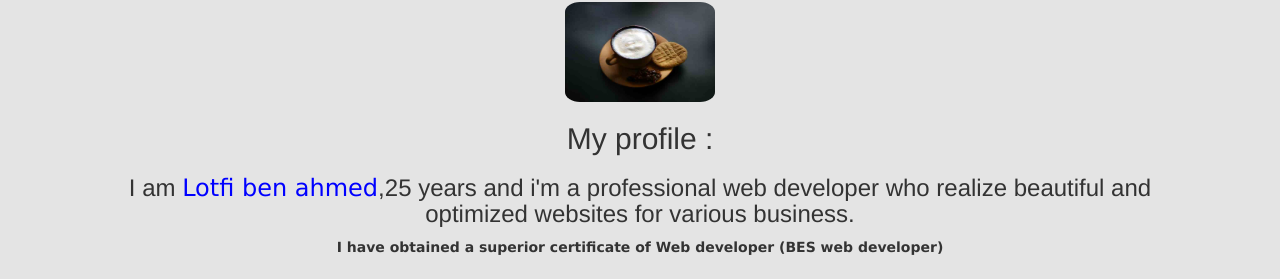
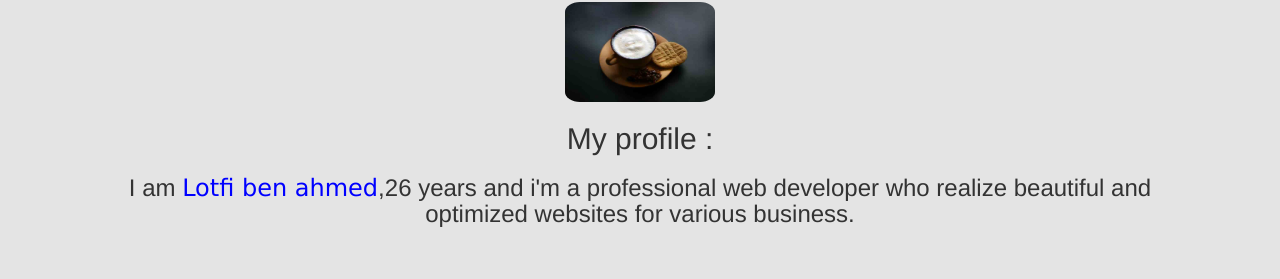
Before and after one commit to lobena/lotfi, a plain HTML site: page index.html in a window 1280 px wide. Shown: the part 795-1074 px from the top of the page. Drawn offline with nearby package versions, Linux system fonts and the light colour scheme; files whose address does not match are found by name; a web font is replaced by a local one.

Commit message:
Update index.html
modification de texte

```diff
--- a/index.html
+++ b/index.html
@@ -7,12 +7,12 @@
 <!--<![endif]-->
 <head>
     <meta charset="utf-8">
-    <meta name="viewport" content="width=device-width, initial-scale=1, maximum-scale=1">
+    <meta name="viewport" content="width=device-width, initial-scale=1, maximum-scale=1,minimum-scale=1">
     <!--[if lt IE 9]>
     <meta http-equiv="X-UA-Compatible" content="IE=edge,chrome=1">
     <![endif]-->
     <title>Lotfi - Portfolio web </title>
-    <meta name="description" content="Lotfi -  web développeur professionnel à Bruxelles">
+    <meta name="description" content="Lotfi-web développeur professionnel à Bruxelles">
     <meta name="author" content="Lotfi">
     <!--[if lt IE 9]>
         <script src="http://html5shim.googlecode.com/svn/trunk/html5.js"></script>
@@ -29,8 +29,6 @@
     <link rel="stylesheet" href="css/styles.css" />
     <!-- Font Awesome -->
     <link href="font/css/font-awesome.min.css" rel="stylesheet">
-
-
 
 </head>
 
@@ -66,7 +64,9 @@
         <!--/.container-->
     </header>
     <!--/.header-->
+
     <div id="#top"></div>
+
     <section id="home">
         <div class="banner-container">
             <img src="images/web.jpeg" alt="banner" />
@@ -116,8 +116,7 @@
                 	<img style="border-radius: 10%;width:150px;height:100px;" src="images/portfolio/img6.jpg">
                 </div>
                 <h2>My profile :</h2>
-                <h3>I am <span style="color:blue;"> Lotfi ben ahmed</span>,25 years and i'm  a professional web developer who realize beautiful and optimized websites for various business.</h3>
-                <b>I have obtained a superior certificate of Web developer (BES web developer) </b>
+                <h3>I am <span style="color:blue;"> Lotfi ben ahmed</span>,26 years and i'm  a professional web developer who realize beautiful and optimized websites for various business.</h3>
             </div>
 
             <div class="row">
```
